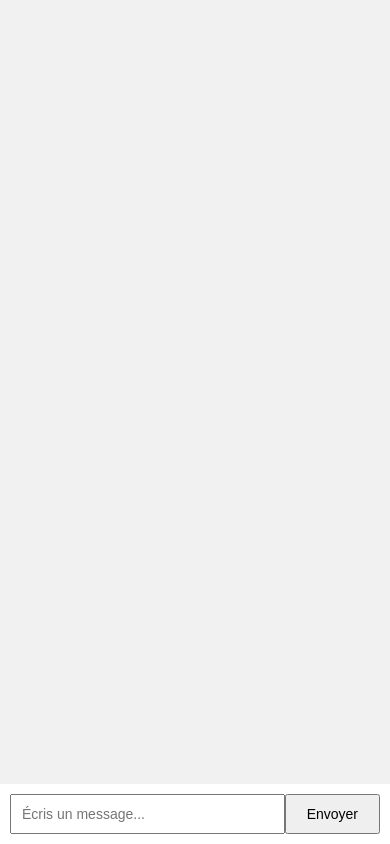
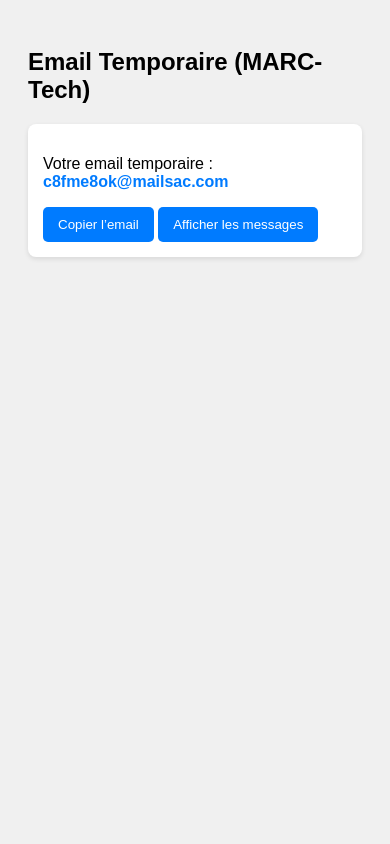
Before and after one commit to MRC-Tech999/Evolution-pay-, a plain HTML site: page index.html in a window 390 px wide. Drawn offline with Linux system fonts and the light colour scheme.

Commit message:
Update index.html

```diff
--- a/index.html
+++ b/index.html
@@ -1,136 +1,65 @@
 <!DOCTYPE html>
 <html lang="fr">
 <head>
-  <meta charset="UTF-8">
-  <meta name="viewport" content="width=device-width, initial-scale=1.0">
-  <title>MarcGPT V2</title>
+  <meta charset="UTF-8" />
+  <meta name="viewport" content="width=device-width, initial-scale=1" />
+  <title>Temp Mail + Envoi - MARC-Tech</title>
   <style>
-    body {
-      font-family: Arial, sans-serif;
-      background-color: #f1f1f1;
-      margin: 0;
-      padding: 0;
-      display: flex;
-      flex-direction: column;
-      height: 100vh;
-    }
-
-    #chat-container {
-      flex: 1;
-      overflow-y: auto;
-      padding: 15px;
-      display: flex;
-      flex-direction: column;
-    }
-
-    .message {
-      margin-bottom: 10px;
-      padding: 10px;
-      border-radius: 8px;
-      max-width: 80%;
-    }
-
-    .user {
-      background-color: #d0ebff;
-      align-self: flex-end;
-    }
-
-    .bot {
-      background-color: #e2e2e2;
-      align-self: flex-start;
-    }
-
-    #form {
-      display: flex;
-      padding: 10px;
-      background-color: #ffffff;
-    }
-
-    #input {
-      flex: 1;
-      padding: 10px;
-      font-size: 16px;
-    }
-
-    #send {
-      padding: 10px 20px;
-      font-size: 16px;
-    }
-
-    @media (max-width: 600px) {
-      #input {
-        font-size: 14px;
-      }
-
-      #send {
-        font-size: 14px;
-      }
-    }
+    body { font-family: Arial; background: #f0f0f0; padding: 20px; }
+    .email-box, .send-box { background: white; padding: 15px; border-radius: 8px; box-shadow: 0 2px 5px rgba(0,0,0,0.1); margin-bottom: 20px; }
+    .email { color: #007bff; font-weight: bold; }
+    button { background: #007bff; color: white; padding: 10px 15px; border: none; border-radius: 5px; cursor: pointer; }
+    input, textarea { width: 100%; padding: 10px; margin: 10px 0; border-radius: 5px; border: 1px solid #ccc; }
+    .message { background: #eef; padding: 10px; border-radius: 5px; margin-top: 10px; }
   </style>
 </head>
 <body>
-  <div id="chat-container"></div>
-  <form id="form">
-    <input type="text" id="input" placeholder="Écris un message..." required />
-    <button type="submit" id="send">Envoyer</button>
-  </form>
+
+  <h2>Email Temporaire (MARC-Tech)</h2>
+  <div class="email-box">
+    <p>Votre email temporaire : <span class="email" id="emailDisplay">chargement...</span></p>
+    <button onclick="copyEmail()">Copier l’email</button>
+    <button onclick="loadMessages()">Afficher les messages</button>
+  </div>
+
+  <div id="messages"></div>
 
   <script>
-    const chatContainer = document.getElementById("chat-container");
-    const form = document.getElementById("form");
-    const input = document.getElementById("input");
+    let tempEmail = generateEmail();
+    document.getElementById('emailDisplay').textContent = tempEmail;
 
-    form.addEventListener("submit", async (e) => {
-      e.preventDefault();
-      const message = input.value.trim();
-      if (!message) return;
+    function generateEmail() {
+      return Math.random().toString(36).substring(2, 10) + '@mailsac.com';
+    }
 
-      addMessage("user", message);
-      input.value = "";
+    function copyEmail() {
+      navigator.clipboard.writeText(tempEmail).then(() => {
+        alert("Email copié !");
+      });
+    }
 
-      try {
-        const response = await fetch("https://open-ai21.p.rapidapi.com/conversationgpt35", {
-          method: "POST",
-          headers: {
-            "Content-Type": "application/json",
-            "x-rapidapi-host": "open-ai21.p.rapidapi.com",
-            "x-rapidapi-key": "ab42dda446mshde4ba65d25b85fdp13b83ejsn3965c0519b7d"
-          },
-          body: JSON.stringify({
-            messages: [{ role: "user", content: message }],
-            web_access: false,
-            system_prompt: "",
-            temperature: 0.9,
-            top_k: 5,
-            top_p: 0.9,
-            max_tokens: 256
-          })
+    function loadMessages() {
+      fetch(`https://dybykrek.mrc-tech.workers.dev/messages?email=${tempEmail}`)
+      .then(res => res.json())
+      .then(messages => {
+        const container = document.getElementById("messages");
+        container.innerHTML = "";
+        if (!messages.length) {
+          container.innerHTML = "<p>Aucun message reçu.</p>";
+          return;
+        }
+        messages.forEach(m => {
+          const div = document.createElement("div");
+          div.className = "message";
+          div.innerHTML = `<p><strong>De:</strong> ${m.from}</p><p><strong>Sujet:</strong> ${m.subject}</p>`;
+          container.appendChild(div);
         });
-
-        const data = await response.json();
-        console.log("API response:", data);
-
-        // Correction ici selon ce que retourne l’API
-        const reply = data.result || data.response || data.message || "Pas de réponse reçue.";
-        addMessage("bot", reply);
-
-        // Lecture audio (optionnel)
-        const audio = new SpeechSynthesisUtterance(reply);
-        speechSynthesis.speak(audio);
-
-      } catch (err) {
-        console.error("Erreur API :", err);
-        addMessage("bot", "Une erreur est survenue.");
-      }
-    });
-
-    function addMessage(role, text) {
-      const div = document.createElement("div");
-      div.className = `message ${role}`;
-      div.innerText = text;
-      chatContainer.appendChild(div);
-      chatContainer.scrollTop = chatContainer.scrollHeight;
+      })
+      .catch(() => {
+        document.getElementById("messages").innerHTML = "<p style='color:red;'>Erreur de récupération des messages.</p>";
+      });
     }
   </script>
+
 </body>
 </html>
```
